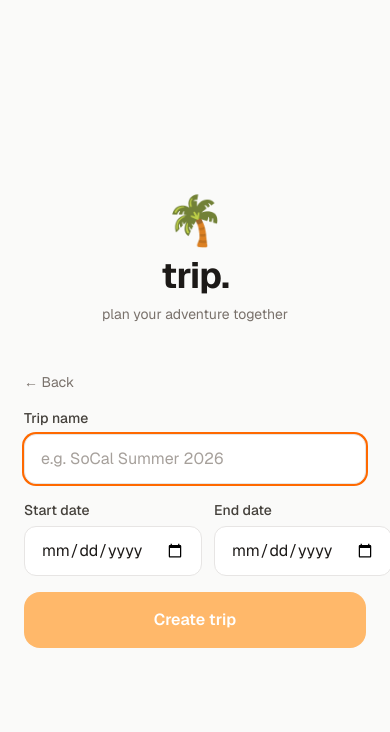
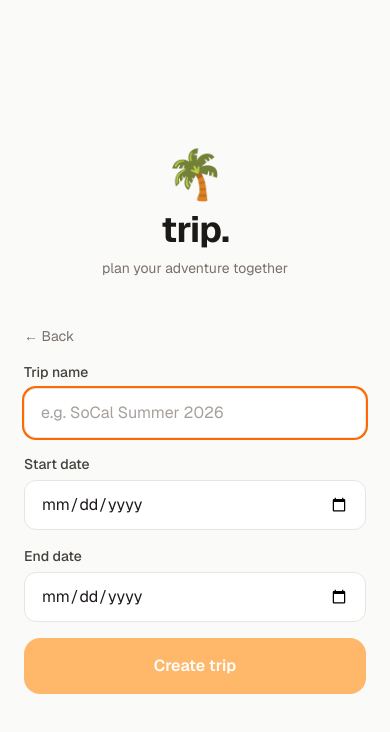
Before and after one commit to emjinn/trip-planner, a Next.js app: page / in a window 390 px wide. Both pictures are taken after a click on the button "Start a trip". Shown: the top 732 px of the page. Built offline with nearby package versions, Linux system fonts and the light colour scheme; no server answers.

Commit message:
Stack date fields vertically on mobile to prevent overflow
Co-Authored-By: Claude Sonnet 4.6 <noreply@anthropic.com>

```diff
--- a/app/page.tsx
+++ b/app/page.tsx
@@ -110,8 +110,7 @@ export default function Home() {
                 className="w-full bg-white border border-stone-200 rounded-xl px-4 py-3 text-stone-900 placeholder-stone-400 focus:outline-none focus:ring-2 focus:ring-orange-500 text-base"
               />
             </div>
-            <div className="flex gap-3">
-              <div className="flex-1">
+            <div>
               <label className="block text-sm font-medium text-stone-700 mb-1.5">Start date</label>
               <input
                 type="date"
@@ -120,7 +119,7 @@ export default function Home() {
                 className="w-full bg-white border border-stone-200 rounded-xl px-4 py-3 text-stone-900 focus:outline-none focus:ring-2 focus:ring-orange-500 text-base"
               />
             </div>
-              <div className="flex-1">
+            <div>
               <label className="block text-sm font-medium text-stone-700 mb-1.5">End date</label>
               <input
                 type="date"
@@ -129,7 +128,6 @@ export default function Home() {
                 onChange={e => setEndDate(e.target.value)}
                 className="w-full bg-white border border-stone-200 rounded-xl px-4 py-3 text-stone-900 focus:outline-none focus:ring-2 focus:ring-orange-500 text-base"
               />
-              </div>
             </div>
             {error && <p className="text-red-500 text-sm">{error}</p>}
             <button
```
Lines whose indentation alone changed are shown as unchanged.
